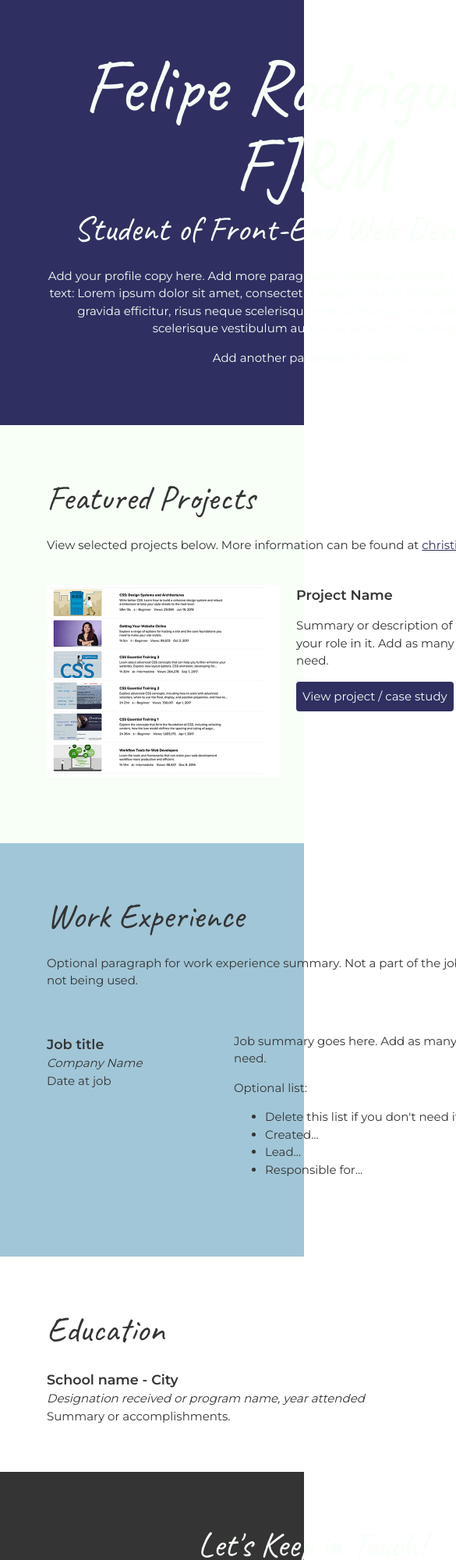
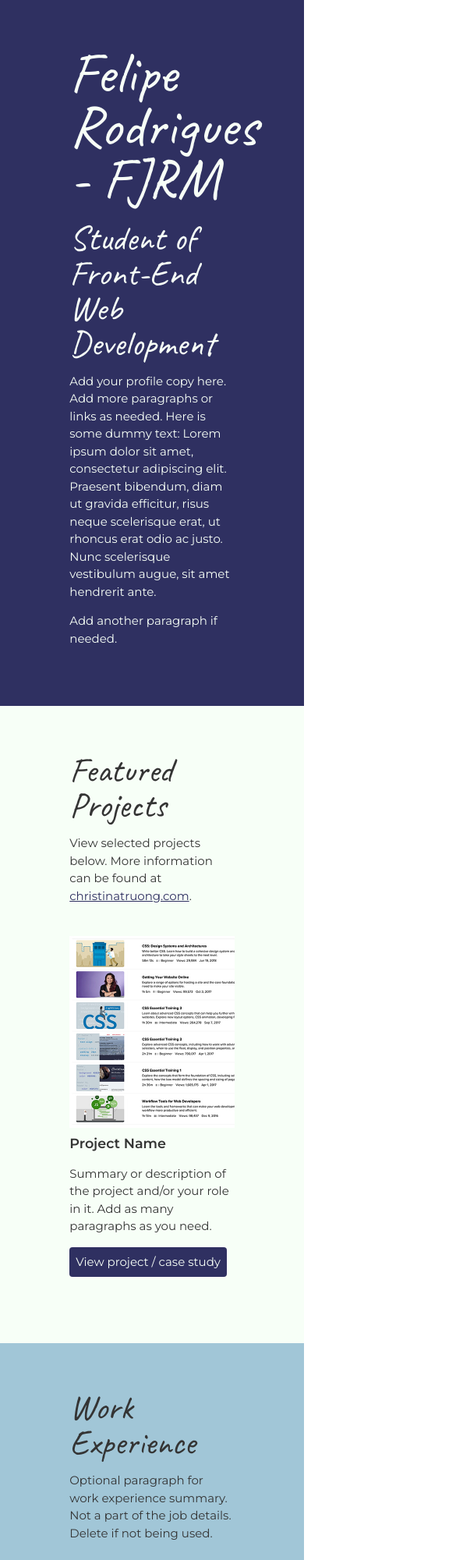
Before and after one commit to FFJRM/my-webpage, a plain HTML site: page index.html in a window 390 px wide. Shown: the top 2000 px of the page at 78% size, 585 px wide, since content can reach past the window. Drawn offline with Linux system fonts and the light colour scheme.

Commit message:
Update style.css

```diff
--- a/css/style.css
+++ b/css/style.css
@@ -55,14 +55,14 @@ h3 {
 .content-wrap {
   margin: 0 auto;
   padding: 60px;
-  width: 800px;
+  max-width: 800px;
+  width: 85%;
 }
 /* Profile
 -------------------------------*/
 header {
   background: #2F3061;
   color: #F7FFF7;
-  text-align: center;
 }
 /* Projects
 -------------------------------*/
@@ -83,10 +83,6 @@ header {
 .projects .btn:hover {
   background: rgba(47, 48, 97, 80%);
 }
-.project-item img {
-  float: left;
-  margin-right: 20px;
-}
 .project-item h3 {
   margin-top: 0;
 }
@@ -98,24 +94,24 @@ header {
 .work-experience {
   background: #A1C6D7;
 }
-.job-item {
-  display: grid;
-  column-gap: 20px;
-  grid-template-columns: 1fr 2fr;
-}
 /* Education
 -------------------------------*/
-
+.education {
+  background-image: url(../images/joanna-kosinska-unsplash.jpg);
+  background-position: top right;
+  background-size: cover;
+  padding-bottom: 60px;
+}
+.education p {
+  width: 60%;
+}
 /* Contact Info
 -------------------------------*/
 footer {
   background: #343434;
   color: #F7FFF7;
-  text-align: center;
 }
 .contact-list {
-  display: flex;
-  justify-content: center;
   list-style-type: none;
   padding: 0;
 }
@@ -123,3 +119,36 @@ footer {
   display: inline-block;
   padding: 15px;
 }
+/* Responsive
+-------------------------------*/
+@media screen and (min-width: 750px) {
+  header, footer {
+    text-align: center;
+  }
+  .project-item img {
+    float: left;
+    margin-right: 20px;
+  }
+  .job-item {
+    display: grid;
+    column-gap: 20px;
+    grid-template-columns: 1fr 2fr;
+  }
+  .contact-list {
+    display: flex;
+    justify-content: center;
+  }
+}
+@media screen and (max-width: 749px) {
+  h1 {
+    font-size: 75px;
+    line-height: 0.9;
+    margin-bottom: 20px;
+  }
+  h2 {
+    line-height: 1;
+  }
+  .contact-list a {
+    padding: 5px;
+  }
+}
```
